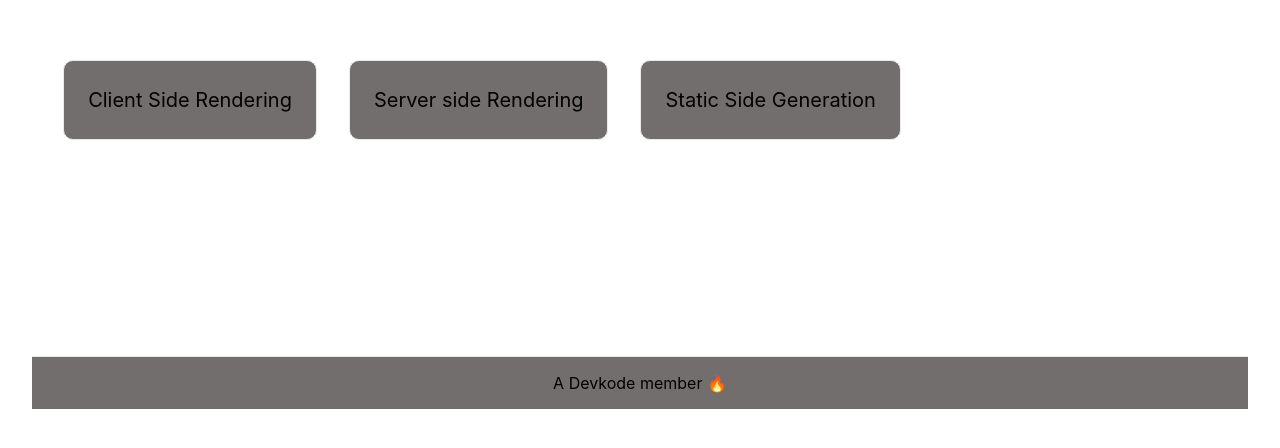
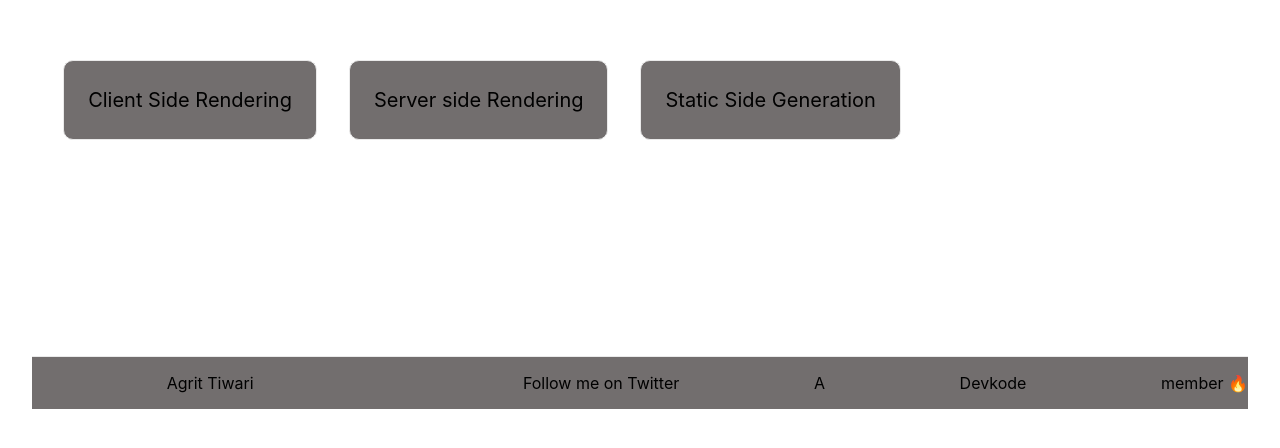
Before and after one commit to agrittiwari/devkode-novembertalks-nextjs, a Next.js app: page / in a window 1280 px wide. Shown: the part 106-554 px from the top of the page. Built offline with nearby package versions, Linux system fonts and the light colour scheme.

Commit message:
adding credits

```diff
--- a/pages/index.js
+++ b/pages/index.js
@@ -26,8 +26,9 @@ export default function Home() {
           href="https://vercel.com?utm_source=create-next-app&utm_medium=default-template&utm_campaign=create-next-app"
           target="_blank"
           rel="noopener noreferrer"
-        >
-          A Devkode member 🔥
+        > <a href="https://www.agrittiwari.com">Agrit Tiwari</a>
+         <a href="https://wwww.twitter.com"> Follow me on Twitter <i class="fa fa-twitter" aria-hidden="true"></i></a>
+          A<a href="https://www.devkode.io"> Devkode</a> member 🔥
 
         </a>
       </footer>
```
